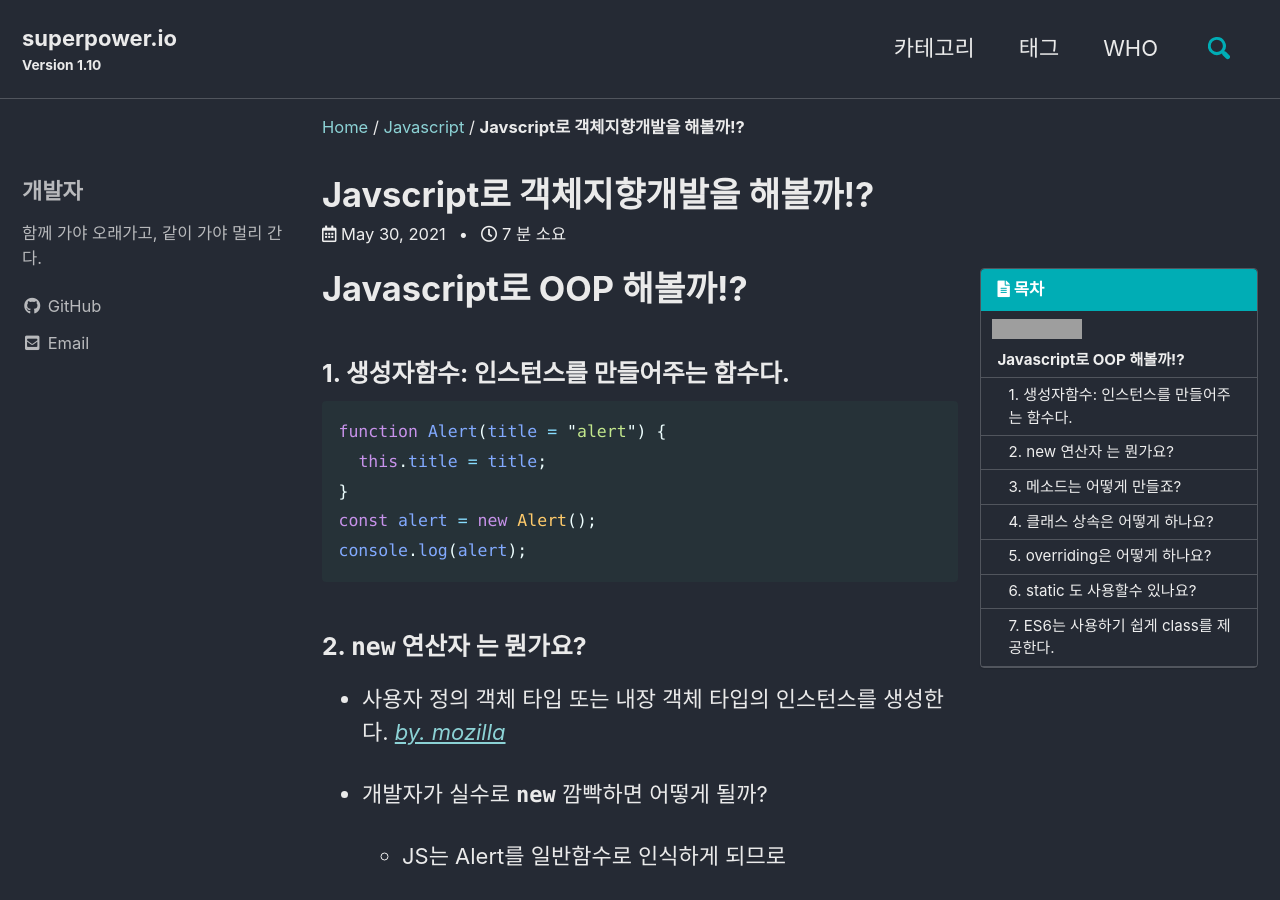
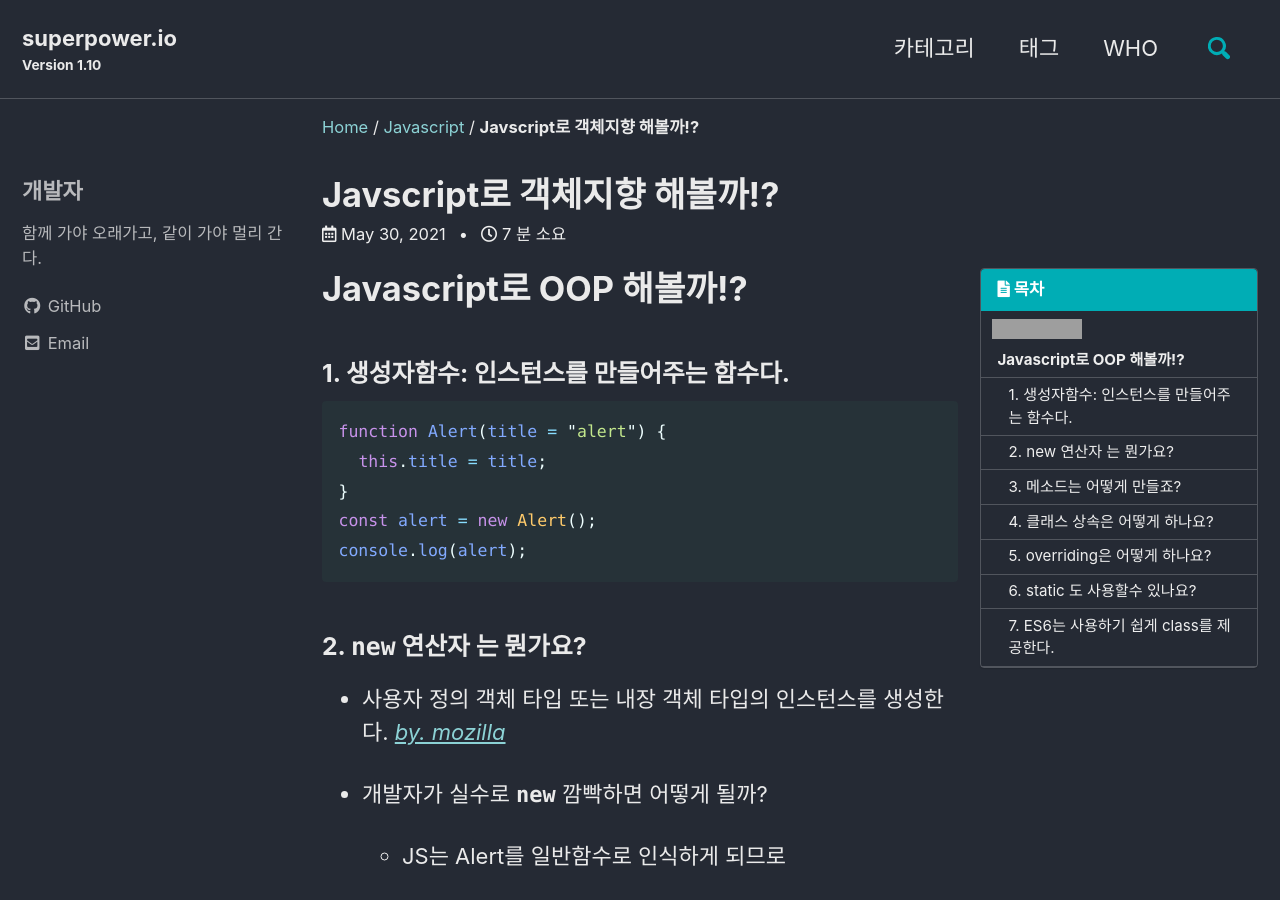
Before and after one commit to orchsik/orchsik.github.io, a Jekyll site: the page built from _posts/2021-05-30-JS-OOP.md, in a window 1280 px wide and 900 px high. Built offline with Jekyll 4.4.1, drawn with Linux system fonts in a browser that asks for light colours; cached includes are drawn as plain includes; comment, search, counter and statistics services are not loaded; grey boxes are pictures that could not be loaded.

Commit message:
Update 2021-05-30-JS-OOP.md

```diff
--- a/_posts/2021-05-30-JS-OOP.md
+++ b/_posts/2021-05-30-JS-OOP.md
@@ -1,6 +1,6 @@
 ---
 layout: single
-title: "Javscript로 객체지향개발을 해볼까!?"
+title: "Javscript로 객체지향 해볼까!?"
 
 categories: javascript
 tags: javscript oop object
```
